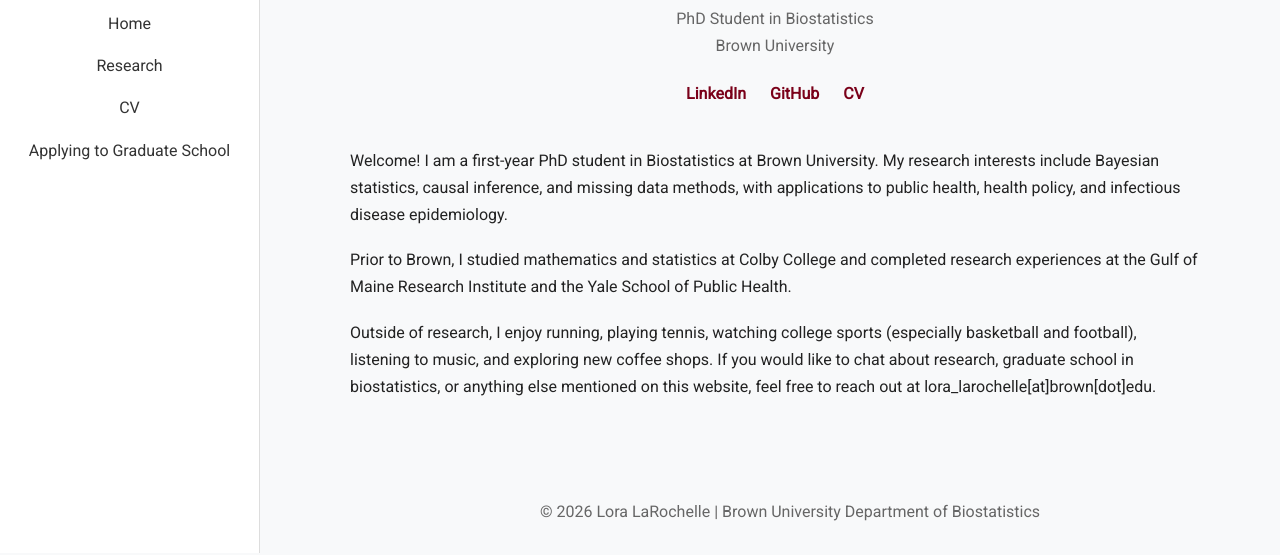
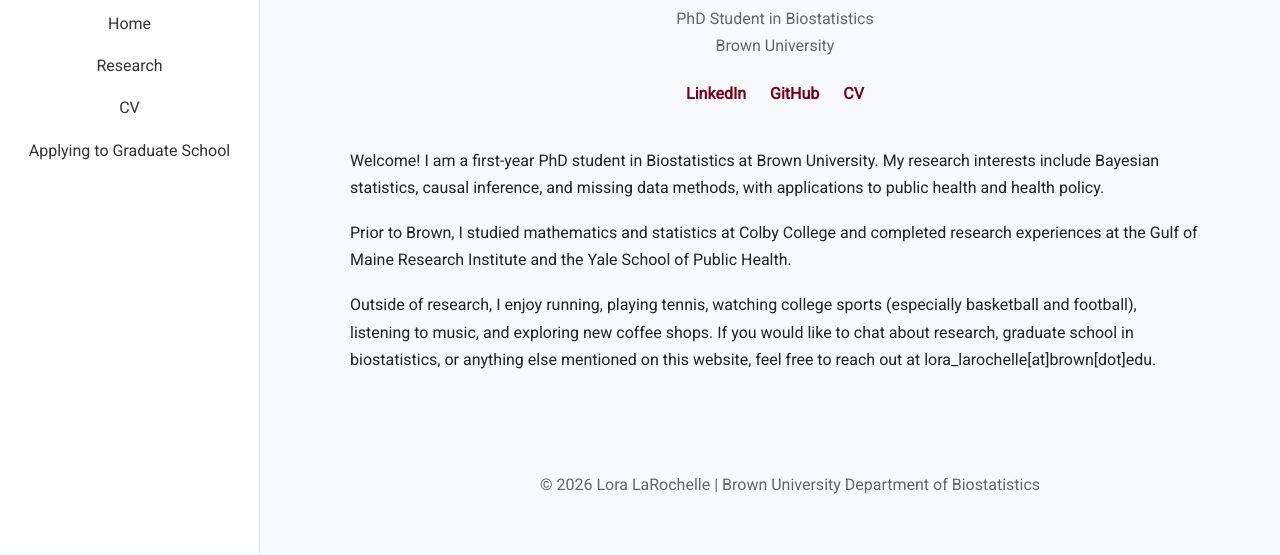
Before and after one commit to loralarochelle/loralarochelle.github.io, a plain HTML site: page index.html in a window 1280 px wide. Shown: the part 247-802 px from the top of the page. Drawn offline with nearby package versions, Linux system fonts and the light colour scheme.

Commit message:
update site

```diff
--- a/index.html
+++ b/index.html
@@ -13,11 +13,7 @@
 
     <link href="style.css" rel="stylesheet" type="text/css" />
 
-    <!-- jQuery -->
     <script src="https://code.jquery.com/jquery-3.4.1.min.js" integrity="sha256-CSXorXvZcTkaix6Yvo6HppcZGetbYMGWSFlBw8HfCJo=" crossorigin="anonymous"></script>
-
-    <!-- Want to add Bootstrap? -->
-    <!-- Visit: https://getbootstrap.com/docs/4.3/getting-started/introduction/ -->
 
   </head>
 
@@ -67,7 +63,7 @@
             Welcome! I am a first-year PhD student in Biostatistics at Brown
             University. My research interests include Bayesian statistics,
             causal inference, and missing data methods, with applications to
-            public health, health policy, and infectious disease epidemiology.
+            public health and health policy.
           </p>
 
           <p>
```
